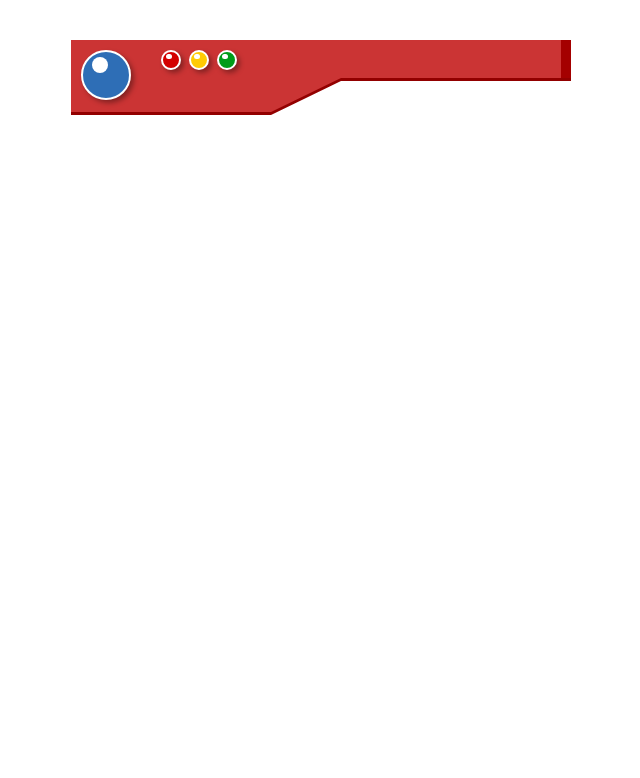
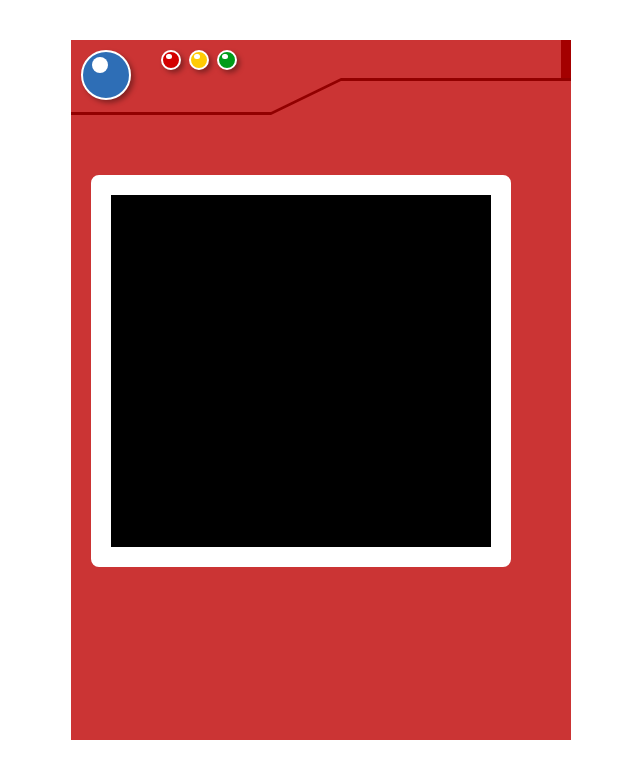
Before and after one commit to ryssaes/pokedex, a Vue app: page / in a window 1280 px wide. Shown: the top 778 px of the page, without its empty margins (89-729 px from the left). Built offline with nearby package versions, Linux system fonts and the light colour scheme.

Commit message:
Feat: Criação e estilização do corpo da pokedex

```diff
--- /dev/null
+++ b/src/components/LeftPanel/LeftPanel.vue
@@ -0,0 +1,28 @@
+<template>
+	<div class="panel bg--red-01 d-flex">
+		<LeftPanelContent />
+	</div>
+</template>
+
+<script>
+	import LeftPanelContent from './LeftPanelContent.vue';
+
+	export default {
+		name: 'LeftPanel',
+		components: {
+			LeftPanelContent,
+		},
+	};
+</script>
+
+<style lang="scss" scoped>
+	.panel {
+		width: 100%;
+		padding: 85px 20px 20px;
+
+		@media (min-width: $viewport-medium) {
+			width: calc(50% + 20px);
+			padding-right: 60px;
+		}
+	}
+</style>
--- /dev/null
+++ b/src/components/LeftPanel/LeftPanelContent.vue
@@ -0,0 +1,25 @@
+<template>
+	<div class="content w-100">
+		<List />
+	</div>
+</template>
+
+<script>
+	import List from '@/components/List/List.vue';
+
+	export default {
+		name: 'LeftPanelContent',
+		components: {
+			List,
+		},
+	};
+</script>
+
+<style lang="scss" scoped>
+	.content {
+
+		@media (min-width: $viewport-medium) {
+			margin-top: 50px;
+		}
+	}
+</style>
--- /dev/null
+++ b/src/components/List/List.vue
@@ -0,0 +1,29 @@
+<template>
+	<ul class="list text--white bg--black d-flex flex-colum w-100 h-100"></ul>
+</template>
+
+<script>
+
+export default {
+	name: 'List',
+};
+</script>
+
+<style lang="scss" scoped>
+	.list{
+		border: 20px solid color(white);
+		border-radius: 8px;
+		padding: 0 8px 8px 0;
+		overflow-y: scroll;
+		-ms-overflow-style: none;
+		scrollbar-width: none;
+
+		&::-webkit-scrollbar{
+			display: none;
+		}
+
+		@media (min-width: $viewport-medium){
+			max-height: 72%;
+		}
+	}
+</style>
--- a/src/components/Pokedex.vue
+++ b/src/components/Pokedex.vue
@@ -1,15 +1,15 @@
 <template>
-	<div class="pokedex">
+	<div class="pokedex position-relative d-flex flex-colum w-100 h-100">
 		<TopPanel />
-		<!-- <LeftPanel class="pokedex--left" />
-		<Divider />
+		<LeftPanel class="pokedex--left" />
+		<!--  <Divider />
 		<RightPanel class="pokedex--right" /> -->
 	</div>
 </template>
 
 <script>
 	import TopPanel from './TopPanel/TopPanel.vue';
-	// import LeftPanel from './LeftPanel/LeftPanel.vue';
+	import LeftPanel from './LeftPanel/LeftPanel.vue';
 	// import RightPanel from './RightPanel/RightPanel.vue';
 	// import Divider from './Divider/Divider.vue';
 
@@ -17,7 +17,7 @@
 		name: 'Pokedex',
 		components: {
 			TopPanel,
-			// LeftPanel,
+			LeftPanel,
 			// RightPanel,
 			// Divider,
 		},
@@ -26,12 +26,7 @@
 
 <style lang="scss" scoped>
 	.pokedex {
-		position: relative;
-		display: flex;
-		flex-direction: column;
-		width: 100%;
 		max-width: 960px;
-		height: 100%;
 
 		@media (min-width: $viewport-medium) {
 			max-height: 700px;
--- a/src/components/TopPanel/TopPanel.vue
+++ b/src/components/TopPanel/TopPanel.vue
@@ -1,6 +1,6 @@
 <template>
-	<div class="panel bg--red-04">
-		<div class="container bg--red-01">
+	<div class="panel bg--red-04 position-absolute">
+		<div class="container bg--red-01 d-flex align-items-start">
 			<TopPanelButton v-for="(button, index) in buttons" :key="index" v-bind="button" />
 		</div>
 	</div>
@@ -29,7 +29,6 @@
 
 <style lang="scss" scoped>
 	.panel {
-		position: absolute;
 		width: 100%;
 		clip-path: polygon(0 0, 100% 0, 100% 41px, 270px 41px, 200px 100%, 0 100%);
 		z-index: 1;
@@ -39,9 +38,7 @@
 		}
 
 		.container {
-			display: flex;
 			padding: 10px;
-			align-items: flex-start;
 			height: 75px;
 			clip-path: polygon(0 0, 100% 0, 100% 38px, 270px 38px, 200px 72px, 0 72px);
 			box-shadow: inset -10px 0 0 0 color('red-03');
--- a/src/components/TopPanel/TopPanelButton.vue
+++ b/src/components/TopPanel/TopPanelButton.vue
@@ -1,5 +1,5 @@
 <template>
-	<button class="top-panel__button" />
+	<button class="top-panel__button position-relative p-0"></button>
 </template>
 
 <script>
@@ -10,8 +10,6 @@
 
 <style lang="scss" scoped>
 	.top-panel__button {
-		position: relative;
-		padding: 0;
 		border-radius: 50%;
 		border: 2px solid color(white);
 		transition: filter 0.3s ease-in-out;
```
